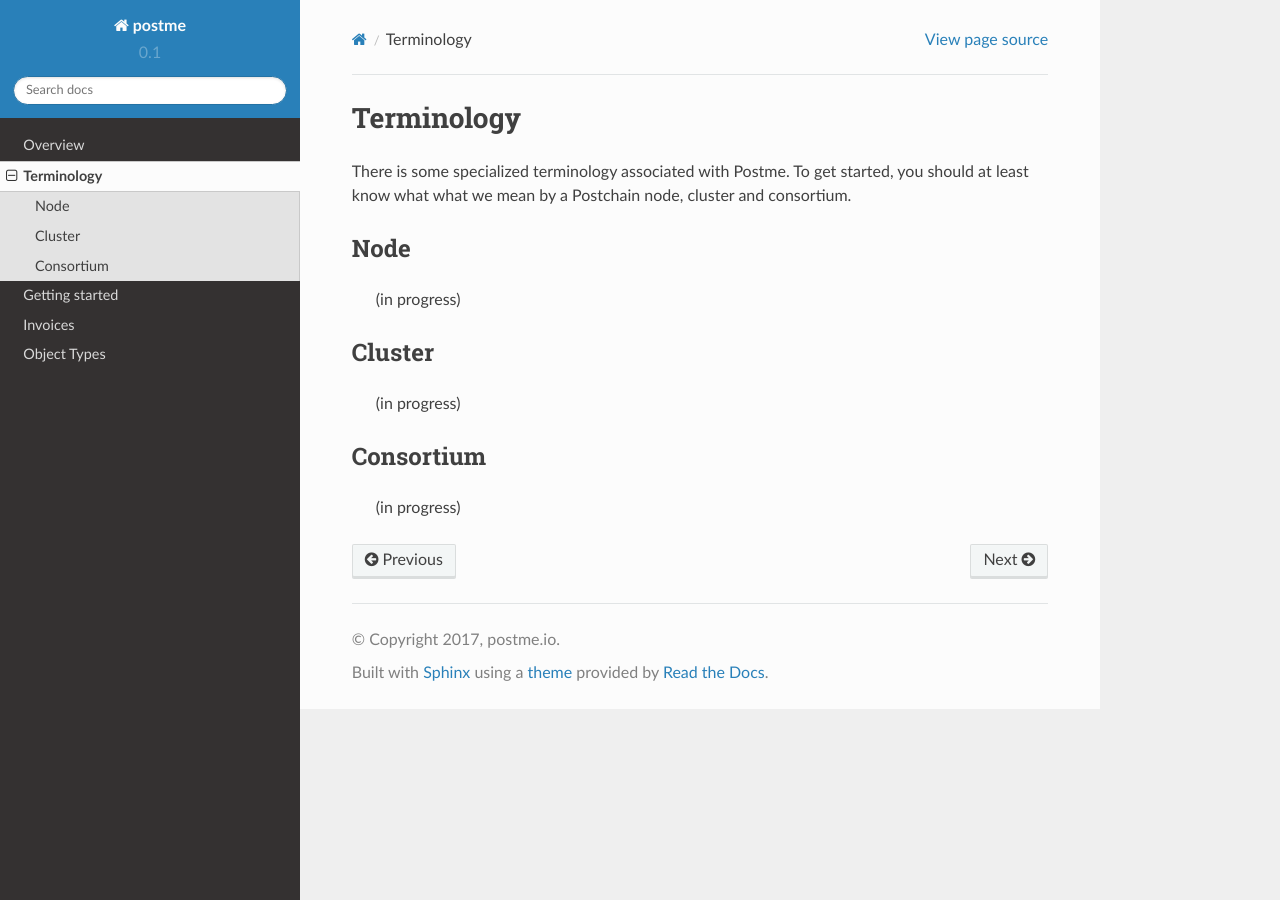
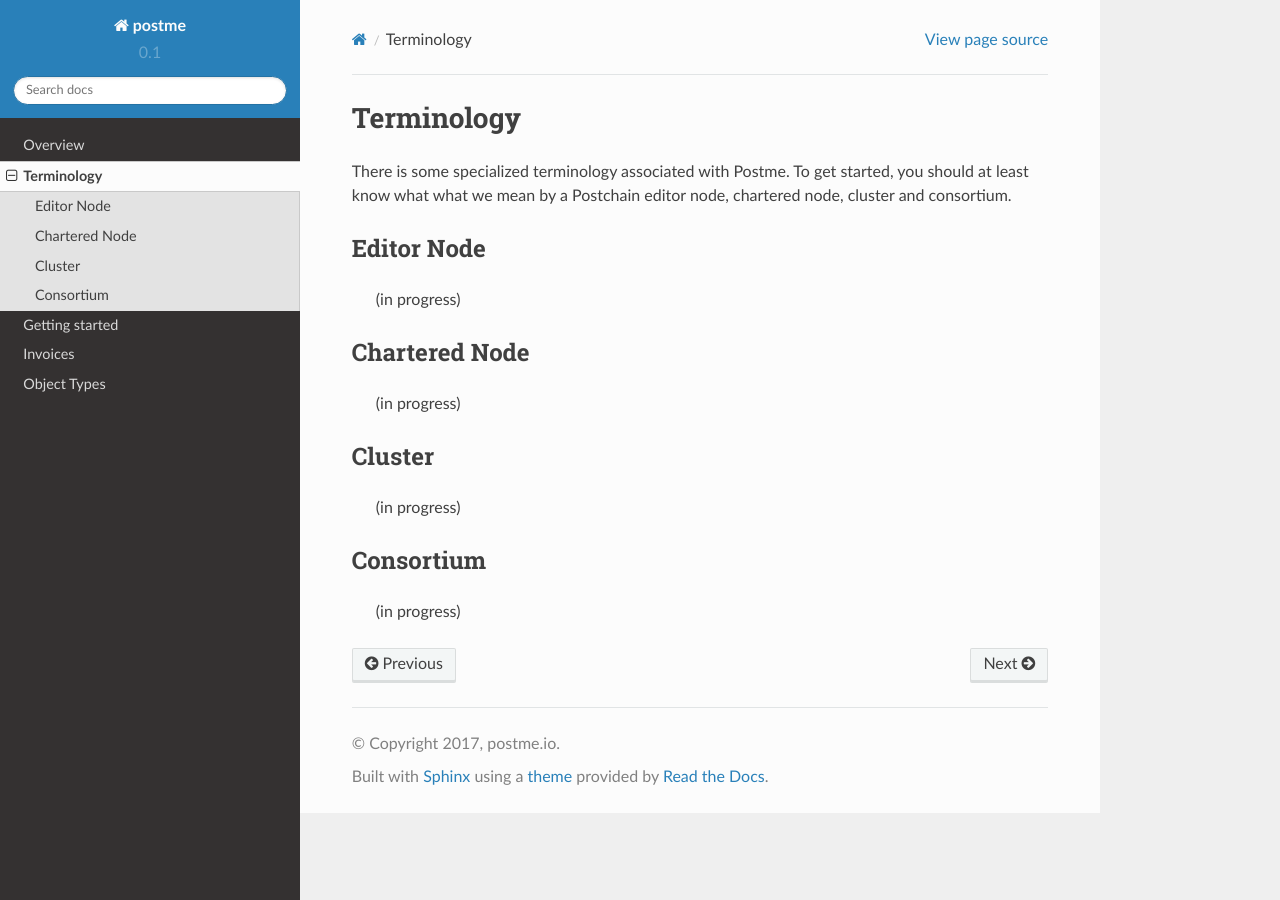
Before and after one commit to birdydigital/postme-docs, a Sphinx documentation site: the page built from docs/terminology.rst, in a window 1280 px wide. Built offline with Sphinx 7.4.7 and the Read the Docs theme 2.0.0, drawn with Linux system fonts in a browser that asks for light colours.

Commit message:
Try fix index doc

```diff
--- a/docs/terminology.rst
+++ b/docs/terminology.rst
@@ -3,11 +3,17 @@
 Terminology
 ===========
 
-There is some specialized terminology associated with Postme. To get started, you should at least know what what we mean by a Postchain node, cluster and consortium.
+There is some specialized terminology associated with Postme. To get started, you should at least know what what we mean by a Postchain editor node, chartered node, cluster and consortium.
 
 
-Node
-----
+Editor Node
+-----------
+ (in progress)
+
+
+Chartered Node
+--------------
+
  (in progress)
 
 
```
